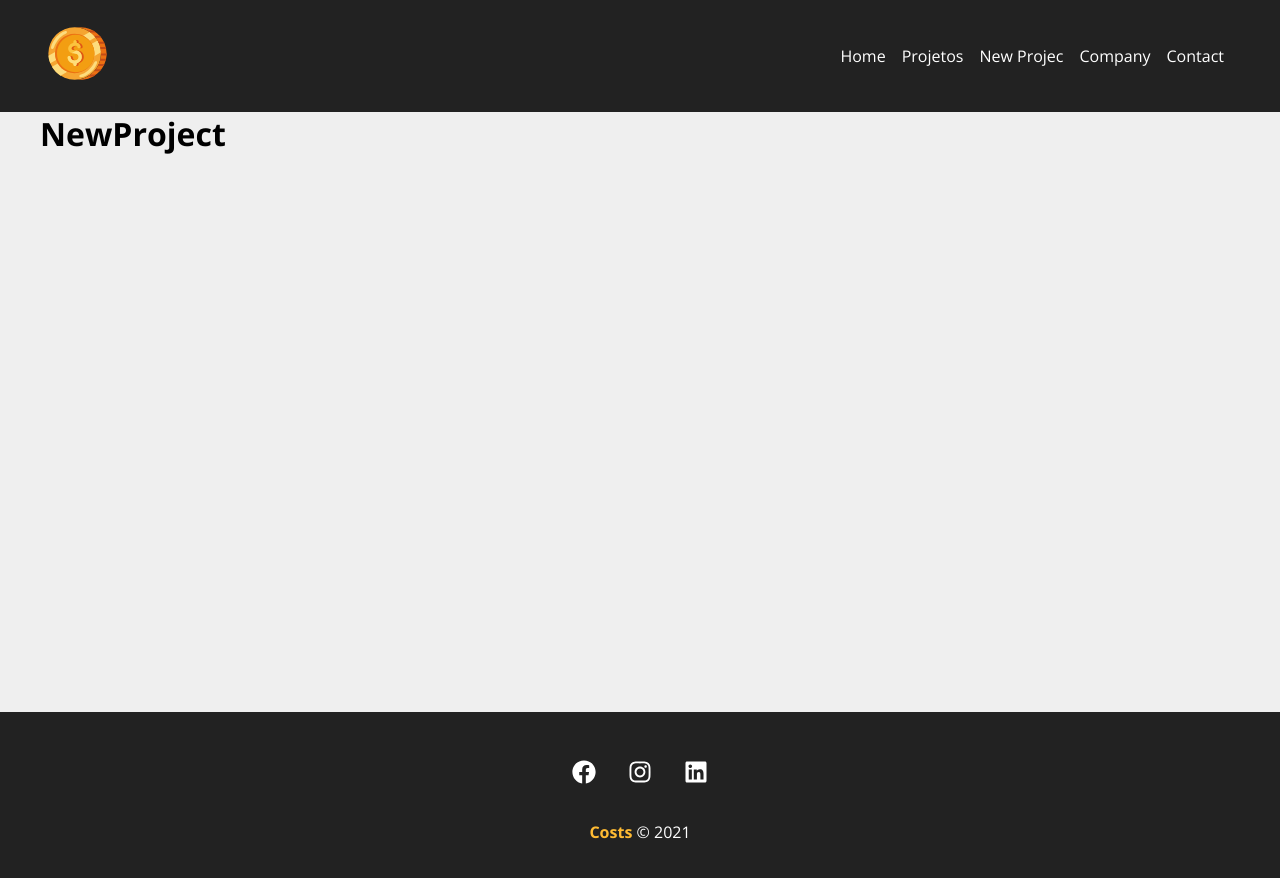
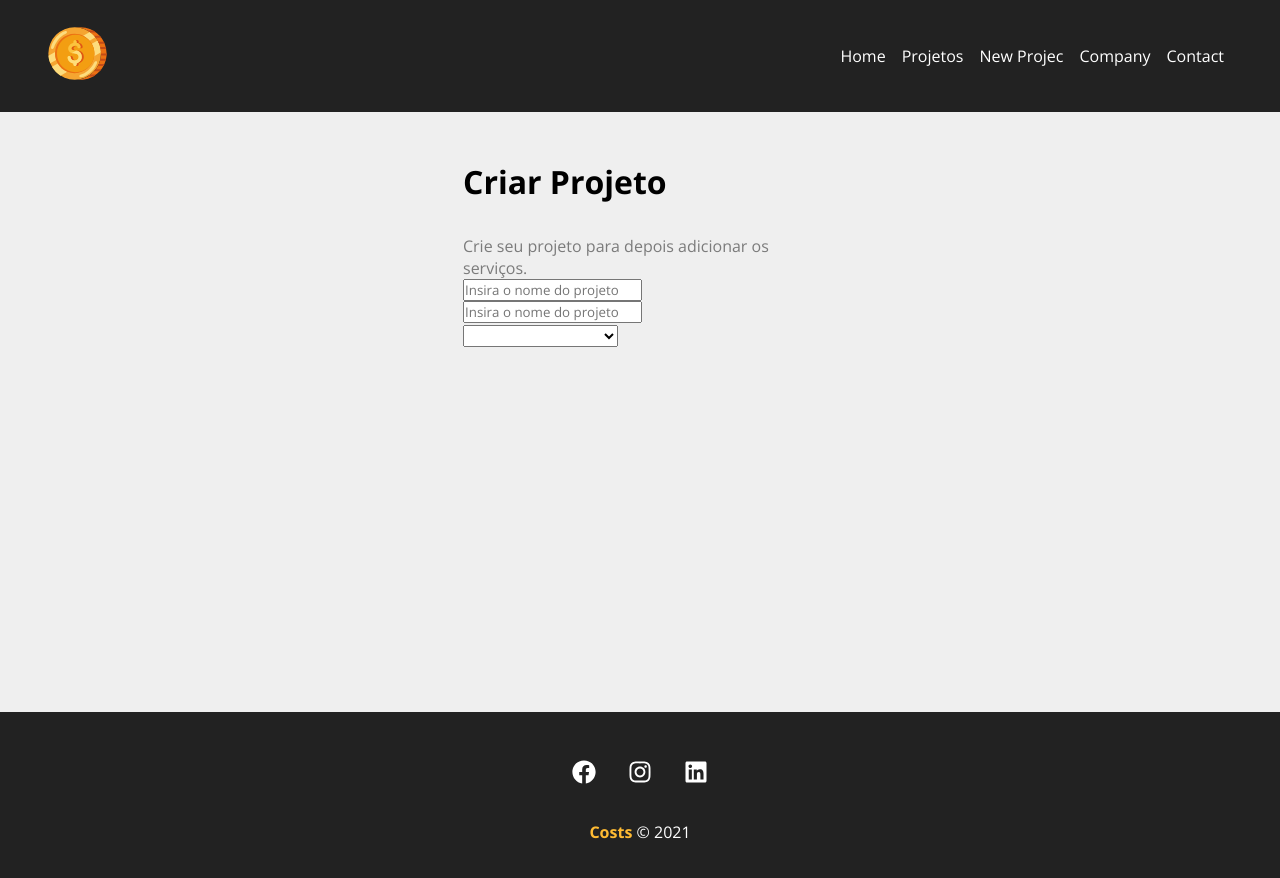
Before and after one commit to Aline12Lima/costs, a React (Create React App) app: page /newproject in a window 1280 px wide. Shown: the top 878 px of the page. Built offline with nearby package versions, Linux system fonts and the light colour scheme.

Commit message:
Criando pg New Project

```diff
--- a/src/components/Pages/NewProject.js
+++ b/src/components/Pages/NewProject.js
@@ -1,5 +1,14 @@
+import FormProject from '../project/FormProject'
+import styles from './NewProject.module.css'
+
 function NewProject(){
-    return<h1>NewProject</h1>
+
+    return(
+    <div className={styles.newproject_div}>
+        <h1>Criar Projeto</h1>
+        <p> Crie seu projeto para depois adicionar os serviços.</p>
+        <FormProject/>
+    </div>)
 }
 
 export default NewProject
--- /dev/null
+++ b/src/components/Pages/NewProject.module.css
@@ -0,0 +1,13 @@
+.newproject_div{
+    width:450px;
+    margin: 0 auto;
+    padding: 3em;
+
+}
+
+.newproject_div h1{
+    margin-bottom: 1em;
+}
+.newproject_div p{
+    color: #7b7b7b;
+}
--- /dev/null
+++ b/src/components/project/FormProject.js
@@ -0,0 +1,22 @@
+import style from './FormProject.module.css'
+
+function FormProject(){
+    return(
+    <form>
+        <div  >
+         <input className={style.input_form} type="text" placeholder="Insira o nome do projeto"/>
+         <input className={style.input_form} type="number" placeholder="Insira o nome do projeto"/>
+        </div>
+        <select name="category_id">
+         <option disabled> Selecione a Categoria
+         </option>
+        </select>
+
+
+    </form>
+
+)
+}
+
+
+export default FormProject
--- /dev/null
+++ b/src/components/project/FormProject.module.css
@@ -0,0 +1,5 @@
+.input_form{
+display: flex;
+flex-direction: column;
+
+}
```
